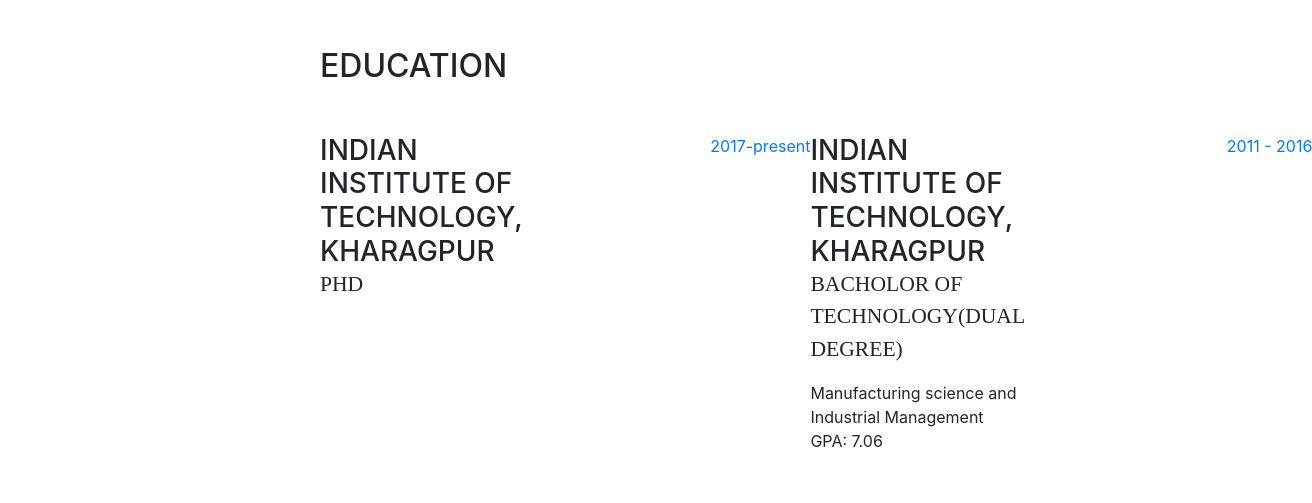
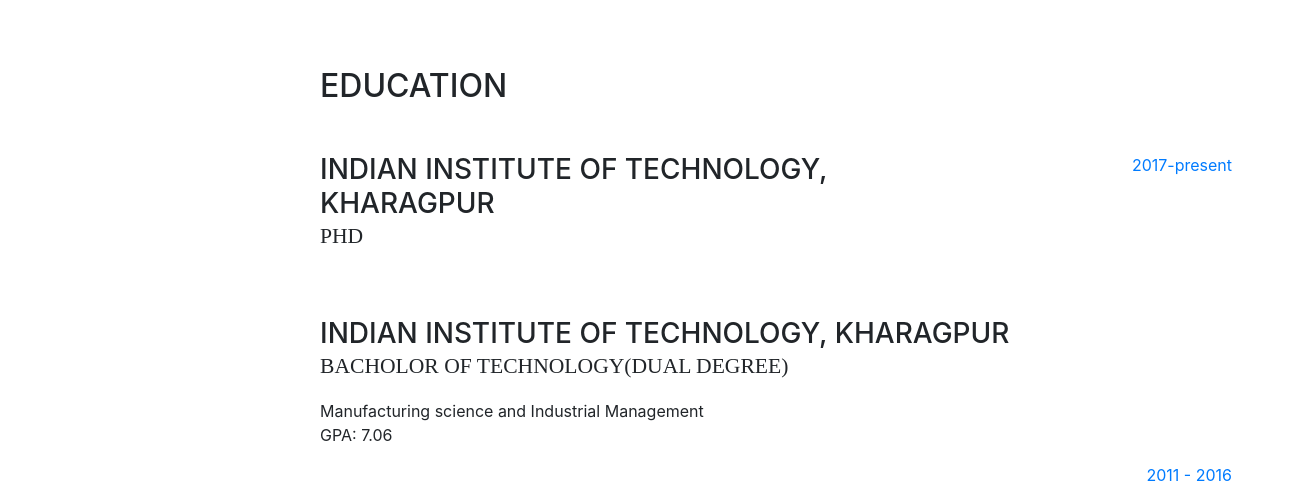
Before and after one commit to omkarmypati/omkarmypati.github.io, a website with bundled scripts: page index.html in a window 1280 px wide. Shown: the part 1880-2383 px from the top of the page, 1312 px wide, since content can reach past the window. Built offline with nearby package versions, Linux system fonts and the light colour scheme; a web font is replaced by a local one.

Commit message:
Education details updated

```diff
--- a/index.html
+++ b/index.html
@@ -151,7 +151,6 @@
 
           <div class="resume-item d-flex flex-column flex-md-row mb-5">
 
-           <div class="resume-item d-flex flex-column flex-md-row">
             <div class="resume-content mr-auto">
               <h3 class="mb-0">Indian Institute of Technology,  Kharagpur</h3>
               <div class="subheading mb-3">Phd</div>
```
